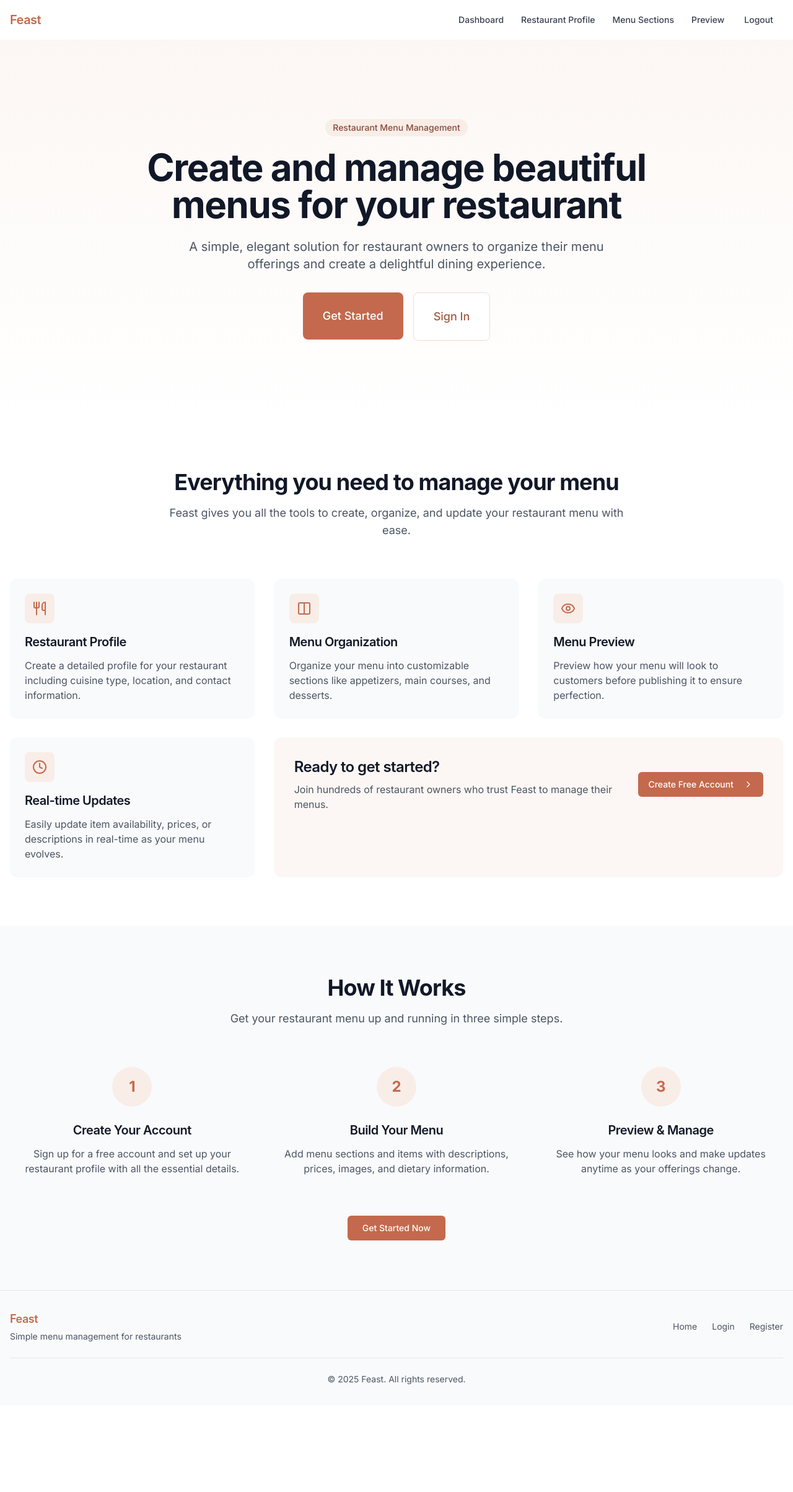
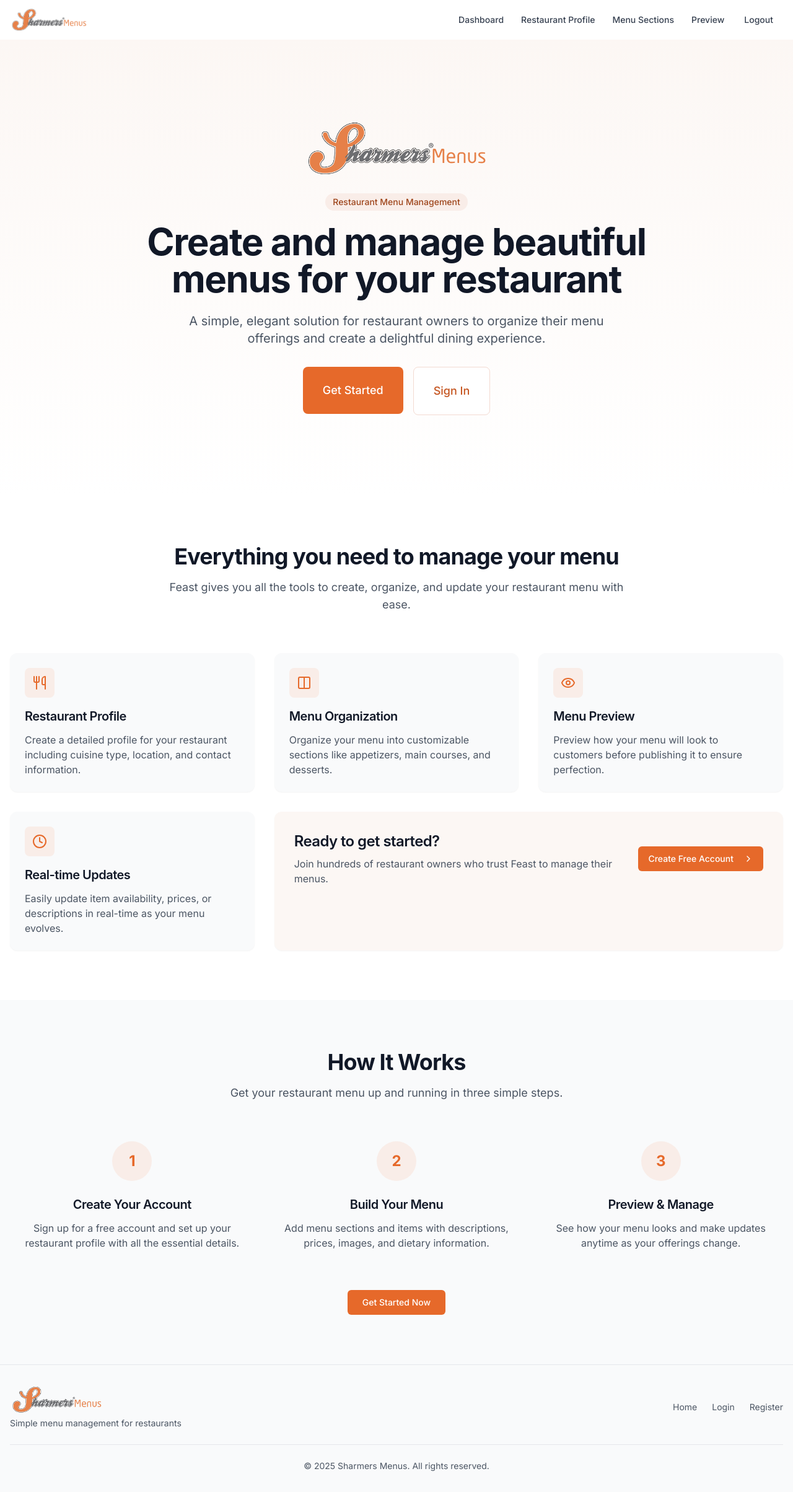
Before and after one commit to Sayfoon/menu-sharmers, a React (Vite) app: page / in a window 1280 px wide. Shown: the whole page at 62% size. Before the commit the page ends 2268 px from the top, so only its background shows below. Built offline with nearby package versions, Linux system fonts and the light colour scheme.

Commit message:
Add website logo
The commit adds a website logo.

```diff
--- a/src/components/Footer.tsx
+++ b/src/components/Footer.tsx
@@ -11,9 +11,13 @@ const Footer = () => {
           <div className="mb-4 md:mb-0">
             <Link
               to="/"
-              className="font-display font-semibold text-lg tracking-tight text-terracotta-600 animate-fade-in hover:opacity-80 transition-opacity"
+              className="flex items-center"
             >
-              Feast
+              <img
+                src="/lovable-uploads/e89218ce-4e43-4e91-ba9e-80dfa195d803.png"
+                alt="Sharmers Menus"
+                className="h-12 hover:opacity-80 transition-opacity"
+              />
             </Link>
             <p className="text-sm text-gray-600 dark:text-gray-400 mt-1">
               Simple menu management for restaurants
@@ -43,7 +47,7 @@ const Footer = () => {
         </div>
 
         <div className="border-t border-gray-200 dark:border-gray-800 mt-6 pt-6 text-center text-sm text-gray-600 dark:text-gray-400">
-          <p>&copy; {currentYear} Feast. All rights reserved.</p>
+          <p>&copy; {currentYear} Sharmers Menus. All rights reserved.</p>
         </div>
       </div>
     </footer>
--- a/src/components/Navbar.tsx
+++ b/src/components/Navbar.tsx
@@ -1,7 +1,7 @@
 
 import { useState, useEffect } from 'react';
 import { Link, useLocation, useNavigate } from 'react-router-dom';
-import { Menu, X, ChevronDown } from 'lucide-react';
+import { Menu, X } from 'lucide-react';
 import { Button } from '@/components/ui/button';
 import { getCurrentUser, logout } from '@/lib/data';
 
@@ -45,9 +45,13 @@ const Navbar = () => {
       <div className="container mx-auto px-4 py-3 flex items-center justify-between">
         <Link
           to="/"
-          className="font-display font-semibold text-lg md:text-xl tracking-tight text-terracotta-600 animate-fade-in hover:opacity-80 transition-opacity"
+          className="flex items-center hover:opacity-80 transition-opacity"
         >
-          Feast
+          <img
+            src="/lovable-uploads/e89218ce-4e43-4e91-ba9e-80dfa195d803.png"
+            alt="Sharmers Menus"
+            className="h-10"
+          />
         </Link>
 
         {/* Desktop Navigation */}
--- a/src/pages/Index.tsx
+++ b/src/pages/Index.tsx
@@ -15,6 +15,13 @@ const Index = () => {
         <section className="py-24 md:py-32 bg-gradient-to-b from-terracotta-50 to-white dark:from-gray-900 dark:to-gray-950">
           <div className="container mx-auto px-4 flex flex-col items-center text-center">
             <div className="animate-slide-up">
+              <div className="mb-6">
+                <img
+                  src="/lovable-uploads/e89218ce-4e43-4e91-ba9e-80dfa195d803.png"
+                  alt="Sharmers Menus"
+                  className="h-24 mx-auto"
+                />
+              </div>
               <span className="inline-block bg-terracotta-100 text-terracotta-800 rounded-full px-3 py-1 text-sm font-medium mb-5">
                 Restaurant Menu Management
               </span>
--- a/src/types/index.ts
+++ b/src/types/index.ts
@@ -9,6 +9,7 @@ export interface Restaurant {
   email: string;
   website?: string;
   logo?: string;
+  coverImage?: string;
 }
 
 export interface MenuSection {
--- a/tailwind.config.ts
+++ b/tailwind.config.ts
@@ -1,4 +1,3 @@
-
 import type { Config } from "tailwindcss";
 
 export default {
@@ -68,13 +67,17 @@ export default {
 					100: '#f9ede8',
 					200: '#f3dad1',
 					300: '#eac2b0',
-					400: '#dda28a',
-					500: '#d48469',
-					600: '#c4694d',
-					700: '#a35942',
-					800: '#864b3a',
-					900: '#6d4033',
+					400: '#e99d75',
+					500: '#e67e41',
+					600: '#e6692a',
+					700: '#c55520',
+					800: '#9e451b',
+					900: '#7f3a19',
 					950: '#3a2019',
+				},
+				brand: {
+					orange: '#e6692a',
+					gray: '#4d4d4d',
 				}
 			},
 			borderRadius: {
```
Also changed, not shown: public/lovable-uploads/e89218ce-4e43-4e91-ba9e-80dfa195d803.png (added).
